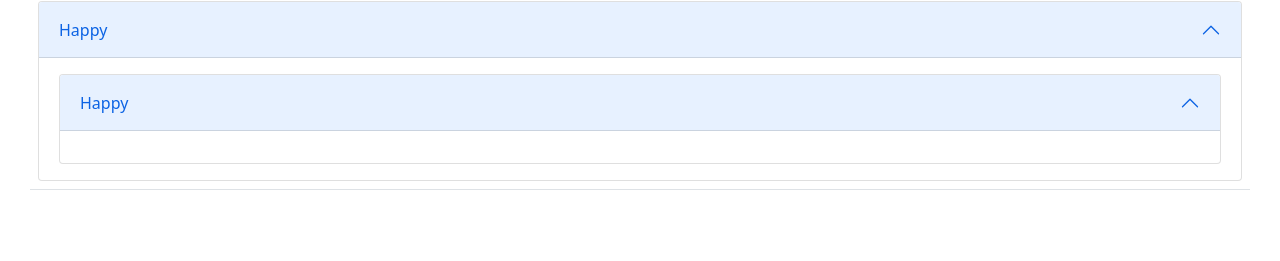
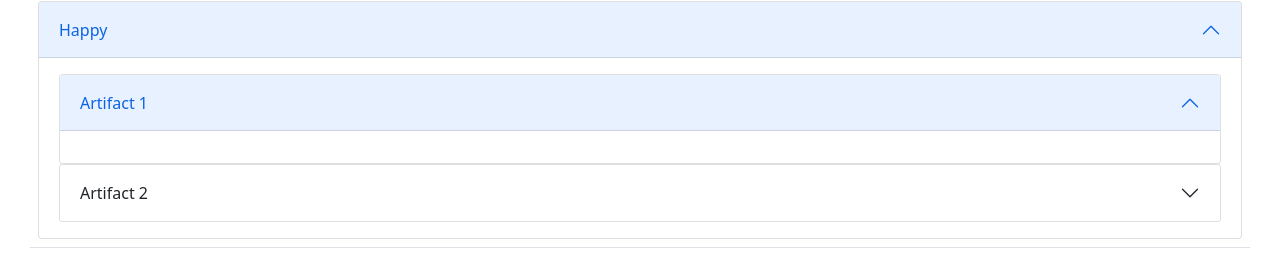
Before and after one commit to muctadir/lama, an Angular app in the folder frontend/: page /singleTheme in a window 1280 px wide. Shown: the part 544-805 px from the top of the page. Built offline with nearby package versions, Linux system fonts and the light colour scheme.

Commit message:
Fixed for loop of artifacts in labels accordion Work In progress

```diff
--- a/frontend/src/app/single-theme-view/single-theme-view.component.html
+++ b/frontend/src/app/single-theme-view/single-theme-view.component.html
@@ -88,12 +88,12 @@
                                 <ngb-panel title="{{label.labelName}}">
                                   <ng-template ngbPanelContent>
                                     <!--Artifacts of label-->
-                                    <ngb-accordion #acc="ngbAccordion" activeIds="ngb-panel-1">
-                                        <ngb-panel title="{{label.labelName}}">
-                                          <ng-template ngbPanelContent>
+                                    <ngb-accordion *ngFor="let artifacts of label.labelArtifacts" #acc="ngbAccordion" activeIds="ngb-panel-1">
+                                            <ngb-panel title="{{artifacts.artifactName}}">
+                                            <ng-template ngbPanelContent>
 
-                                          </ng-template>
-                                        </ngb-panel>
+                                            </ng-template>
+                                            </ngb-panel>
                                     </ngb-accordion>
                                   </ng-template>
                                 </ngb-panel>
--- a/frontend/src/app/single-theme-view/single-theme-view.component.ts
+++ b/frontend/src/app/single-theme-view/single-theme-view.component.ts
@@ -18,13 +18,12 @@ export class SingleThemeViewComponent implements OnInit {
   subThemes = ['Happiness','Humor'];
 
 
-
-
   //Hard Coded Labels
   allLabels = [{labelName:'Happy',
-  labelDescription:'This label is used for any text that give off a general positive feeling of happiness or anything similar.'},
+  labelDescription:'This label is used for any text that give off a general positive feeling of happiness or anything similar.',
+  labelArtifacts: [{artifactName: 'Artifact 1', artifactText: 'Sunshine and Rainbows', artifactRemark: 'I thought that this is the best thing ever.'},
+                {artifactName: "Artifact 2", artifactText: 'The quick brown fox jumps over the lazy sleeping dog', artifactRemark: 'I thought that this is the second best thing ever.'}]}
   ];
-
 
 
   constructor() { }
```
